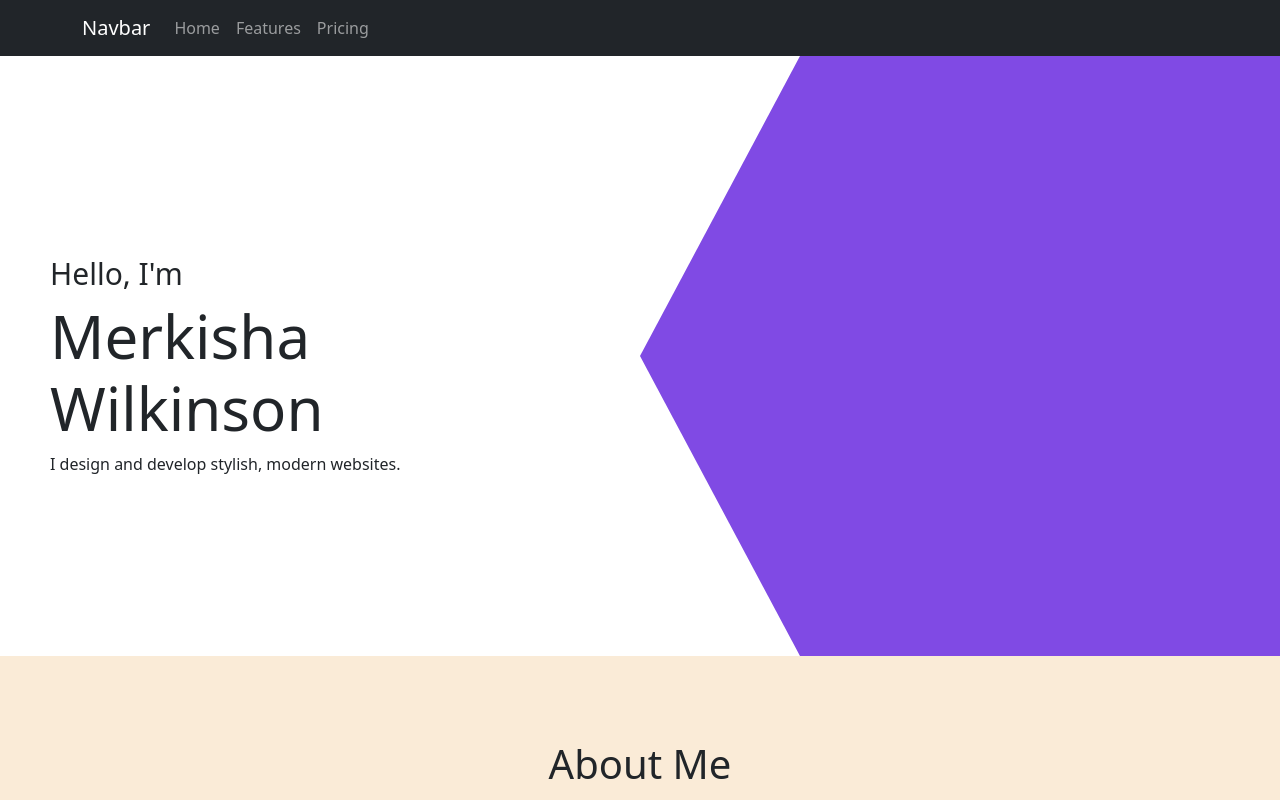
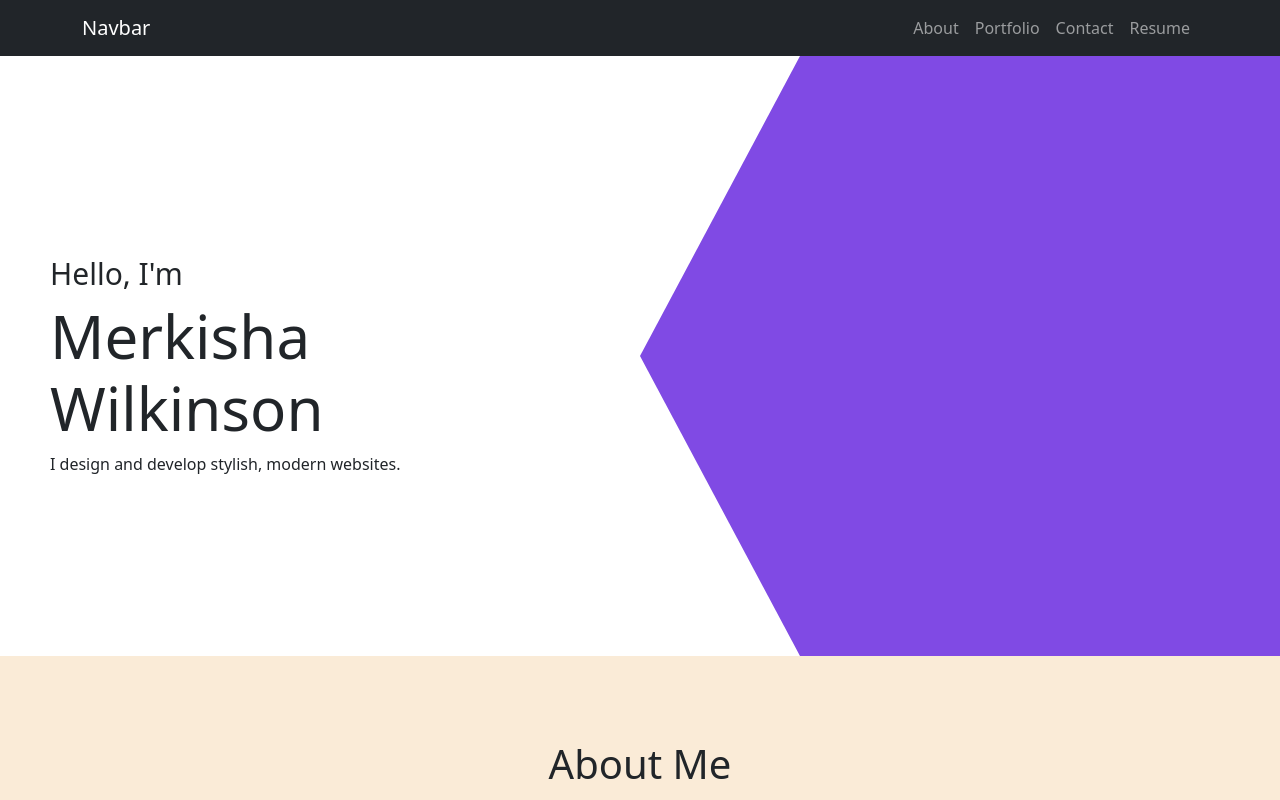
Before and after one commit to mwilk94/Portfolio, a React (Create React App) app in the folder client/: page / in a window 1280 px wide. Shown: the top 800 px of the page. Built offline with nearby package versions, Linux system fonts and the light colour scheme.

Commit message:
navbar functionality

```diff
--- a/client/src/component/navbar/Navbar.jsx
+++ b/client/src/component/navbar/Navbar.jsx
@@ -6,13 +6,14 @@ import Navbar from 'react-bootstrap/Navbar';
 const NavbarEl = () => {
   return (
     <div>
-      <Navbar bg="dark" variant="dark">
+      <Navbar bg="dark" variant="dark" sticky="top">
         <Container>
-          <Navbar.Brand href="#home">Navbar</Navbar.Brand>
-          <Nav className="me-auto">
-            <Nav.Link href="#home">Home</Nav.Link>
-            <Nav.Link href="#features">Features</Nav.Link>
-            <Nav.Link href="#pricing">Pricing</Nav.Link>
+          <Navbar.Brand href="/">Navbar</Navbar.Brand>
+          <Nav className="nav-links">
+            <Nav.Link href="/">About</Nav.Link>
+            <Nav.Link href="/">Portfolio</Nav.Link>
+            <Nav.Link href="/">Contact</Nav.Link>
+            <Nav.Link href="#features">Resume</Nav.Link>
           </Nav>
         </Container>
       </Navbar>
```
